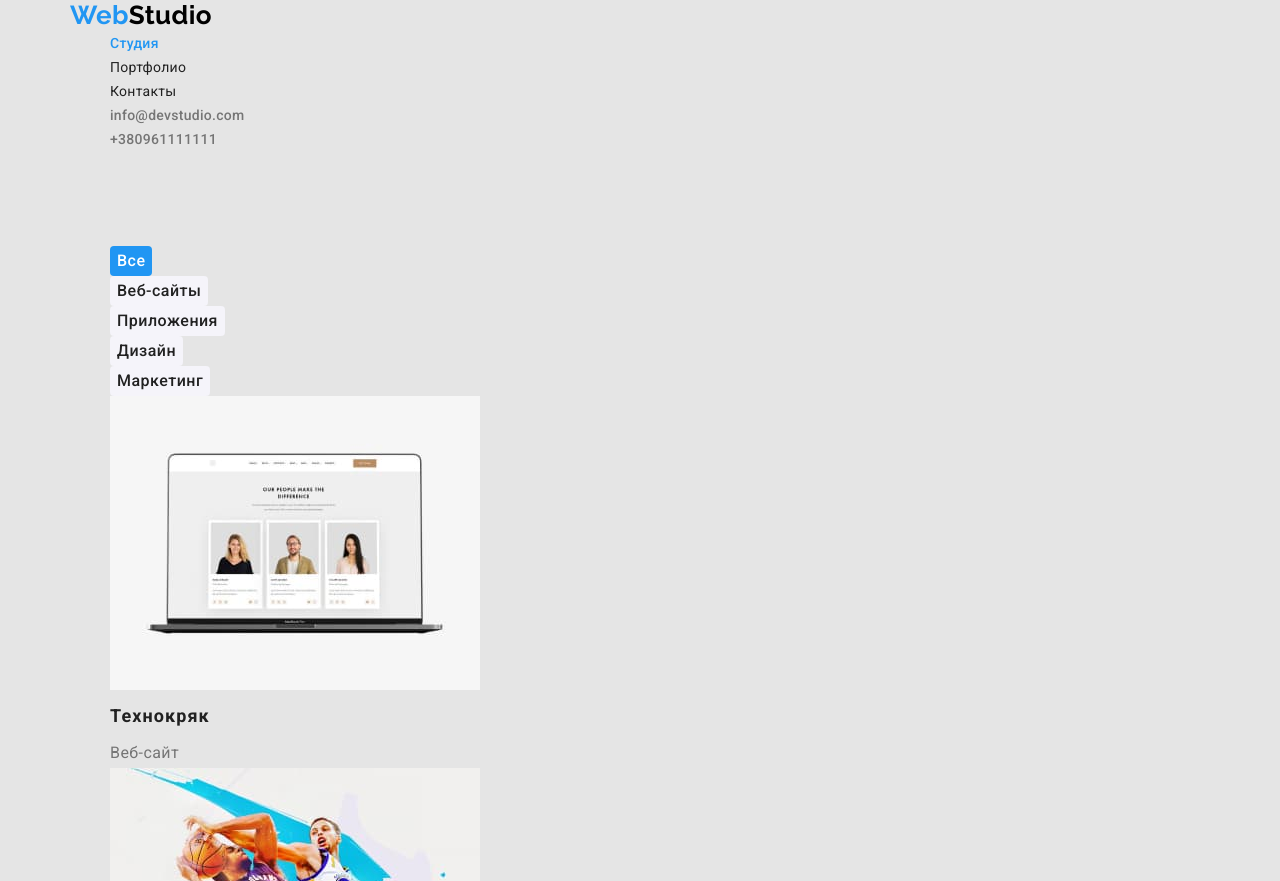
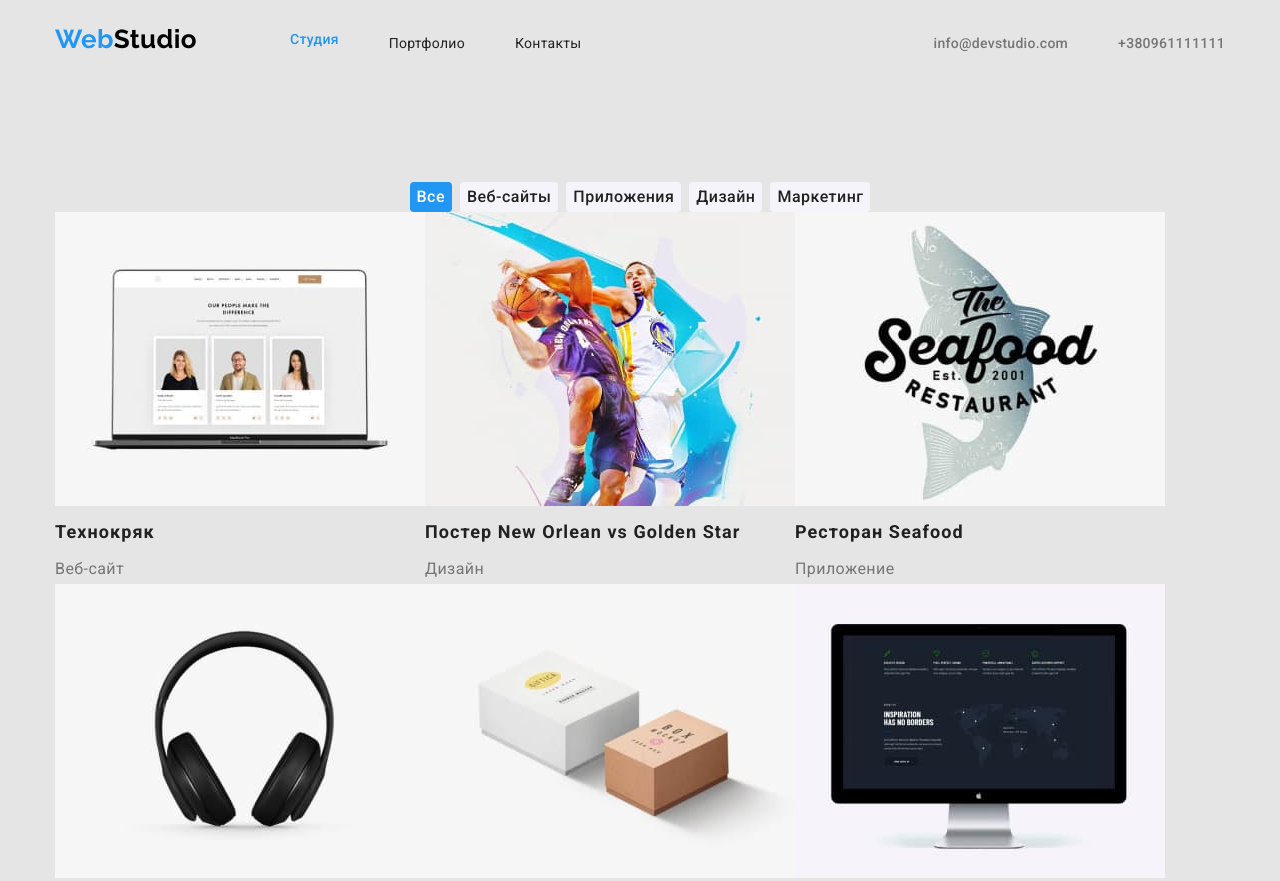
Before and after one commit to LidiyaYem/goit-markup-hw-03, a plain HTML site: page portfolio.html in a window 1280 px wide. Shown: the top 881 px of the page. Drawn offline with nearby package versions, Linux system fonts and the light colour scheme.

Commit message:
studio-portfolio-block-flex

```diff
--- a/css/styles.css
+++ b/css/styles.css
@@ -50,6 +50,10 @@ ul {
 /* Logo */
 
 .logo {
+    display: block;
+    padding-top: 24px;
+    padding-bottom: 25px;
+
     color: black;
     font-family: Raleway, sans-serif;
     font-size: 26px;
@@ -65,9 +69,34 @@ ul {
     list-style: none;
 }
 
+/* Main nav */
+
+.header-nav {
+    display: flex;
+    align-items: center;
+}
+
+.main-nav {
+    display: flex;
+}
+
 /* Site nav */
 
+.site-nav {
+    display:flex;
+    margin-left: 93px;
+    padding-left: 0;
+}
+
+.site-nav .item:not(:last-child) {
+    margin-right: 50px;
+}
+
 .site-nav .link-current{
+    display: block;
+    padding-top: 32px;
+    padding-bottom: 32px;
+
     color: var(--accent-color);
     letter-spacing: 0.02em;
     font-weight: 500;
@@ -77,6 +106,10 @@ ul {
 }
 
 .site-nav .link{
+    display: block;
+    padding-top: 32px;
+    padding-bottom: 32px;
+
     color: #212121;
     letter-spacing: 0.02em;
     text-decoration: none;
@@ -92,7 +125,23 @@ ul {
     color: var(--accent-color);
 }
 
+/* Site auth */
+
+.site-auth {
+    display:flex;
+    margin-left: auto;
+    padding-left: 0;
+}
+
+.site-auth .item:not(:first-child) {
+    margin-left: 50px;
+}
+
 .site-auth .link-contact {
+    display: block;
+    padding-top: 32px;
+    padding-bottom: 32px;
+
     text-decoration: none;
     font-weight: 500;
     font-size: 14px;
@@ -269,6 +318,42 @@ ul {
     padding-bottom: 94px;
 }
 
+/* Особливості */
+
+.feature-list {
+    display: flex;
+    padding-left: 0;
+}
+
+.feature-list .item:not(:last-child) {
+    margin-right: 30px;
+}
+
+/* Чим ми займаємось */
+
+.work-types-list {
+    display: flex;
+    padding-left: 0;
+}
+
+.work-types-list .item:not(:last-child) {
+    margin-right: 30px;
+}
+
+/* Наша команда */
+
+.team-list {
+    display: flex;
+    padding-left: 0;
+}
+
+.team-list .item:not(:last-child) {
+    margin-right: 30px;
+}
+
+.team-list .item {
+    padding-bottom: 30px;
+}
 
 /* Portfolio */
 
@@ -287,7 +372,25 @@ ul {
     line-height: 1.88;
 }
 
+.work-list-nav {
+    display: flex;
+    justify-content: center;
+    padding-left: 0;
+}
 
+.work-list-nav .item:not(:last-child) {
+    margin-right: 8px;
+}
+
+.work-lists {
+    display: flex;
+    flex-wrap: wrap;
+    padding-left: 0;
+}
+
+.work-lists .item:nth-child(3n) {
+    margin-right: 30px;
+}
 /* Footer */
 
 .address .street {
@@ -305,3 +408,8 @@ ul {
 .address .link-contact:focus {
     color: var(--accent-color);
 }
+
+.section.footer .logo {
+    padding-top: 0;
+    padding-bottom: 0;
+}
--- a/portfolio.html
+++ b/portfolio.html
@@ -12,24 +12,23 @@
     <link rel="stylesheet" href="./css/styles.css">
 </head>
 <body>
-    <div class="container">
     <header>
-        <div class="container">
+        <div class="container header-nav">
         <!-- Навігація на інші сторінки -->
-    <nav>
+    <nav class="main-nav">
         <a href="" class="logo"><span class="web">Web</span>Studio</a>
 
       <ul class="site-nav">
-        <li><a href="./index.html" class="link-current">Студия</a></li>
-        <li><a href="./portfolio.html" class="link">Портфолио</a></li>
-        <li><a href="" class="link">Контакты</a></li>
+        <li class="item"><a href="./index.html" class="link-current">Студия</a></li>
+        <li class="item"><a href="./portfolio.html" class="link">Портфолио</a></li>
+        <li class="item"><a href="" class="link">Контакты</a></li>
       </ul>
     </nav>
 
     <!-- Контакти -->
     <ul class="site-auth">
-        <li><a href="mailto:info@devstudio.com" class="link-contact">info@devstudio.com</a></li>
-        <li><a href="tel:+380961111111" class="link-contact">+380961111111</a></li>
+        <li class="item"><a href="mailto:info@devstudio.com" class="link-contact">info@devstudio.com</a></li>
+        <li class="item"><a href="tel:+380961111111" class="link-contact">+380961111111</a></li>
     </ul>
         </div>
 
@@ -38,16 +37,16 @@
     <main>
         <section class="section work-list">
             <div class="container">
-            <ul>
-                <li><button type="button" class="button-primary">Все</button></li>
-                <li><button type="button" class="button-secondary">Веб-сайты</button></li>
-                <li><button type="button" class="button-secondary">Приложения</button></li>
-                <li><button type="button" class="button-secondary">Дизайн</button></li>
-                <li><button type="button" class="button-secondary">Маркетинг</button></li>
+            <ul class="work-list-nav">
+                <li class="item"><button type="button" class="button-primary">Все</button></li>
+                <li class="item"><button type="button" class="button-secondary">Веб-сайты</button></li>
+                <li class="item"><button type="button" class="button-secondary">Приложения</button></li>
+                <li class="item"><button type="button" class="button-secondary">Дизайн</button></li>
+                <li class="item"><button type="button" class="button-secondary">Маркетинг</button></li>
             </ul>
 
-            <ul class="work-list">
-                <li>
+            <ul class="work-lists">
+                <li class="item">
                     <img
                     src="images/portfolio/project1.jpg"
                     alt="Картинка"
@@ -57,7 +56,7 @@
                     <p class="type">Веб-сайт</p>
                 </li>
 
-                <li>
+                <li class="item">
                     <img
                     src="images/portfolio/project2.jpg"
                     alt="Картинка"
@@ -67,7 +66,7 @@
                     <p class="type">Дизайн</p>
                 </li>
 
-                <li>
+                <li class="item">
                     <img
                     src="images/portfolio/project3.jpg"
                     alt="Картинка"
@@ -77,7 +76,7 @@
                     <p class="type">Приложение</p>
                 </li>
 
-                <li>
+                <li class="item">
                     <img
                     src="images/portfolio/project4.jpg"
                     alt="Картинка"
@@ -87,7 +86,7 @@
                     <p class="type">Маркетинг</p>
                 </li>
 
-                <li>
+                <li class="item">
                     <img
                     src="images/portfolio/project5.jpg"
                     alt="Картинка"
@@ -97,7 +96,7 @@
                     <p class="type">Приложение</p>
                 </li>
 
-                <li>
+                <li class="item">
                     <img
                     src="images/portfolio/project6.jpg"
                     alt="Картинка"
@@ -107,7 +106,7 @@
                     <p class="type">Веб-сайт</p>
                 </li>
 
-                <li>
+                <li class="item">
                     <img
                     src="images/portfolio/project7.jpg"
                     alt="Картинка"
@@ -117,7 +116,7 @@
                     <p class="type">Дизайн</p>
                 </li>
 
-                <li>
+                <li class="item">
                     <img
                     src="images/portfolio/project8.jpg"
                     alt="Картинка"
@@ -127,7 +126,7 @@
                     <p class="type">Маркетинг</p>
                 </li>
 
-                <li>
+                <li class="item">
                     <img
                     src="images/portfolio/project9.jpg"
                     alt="Картинка"
```
Also changed, not shown: index.html (+19 -19 lines).
